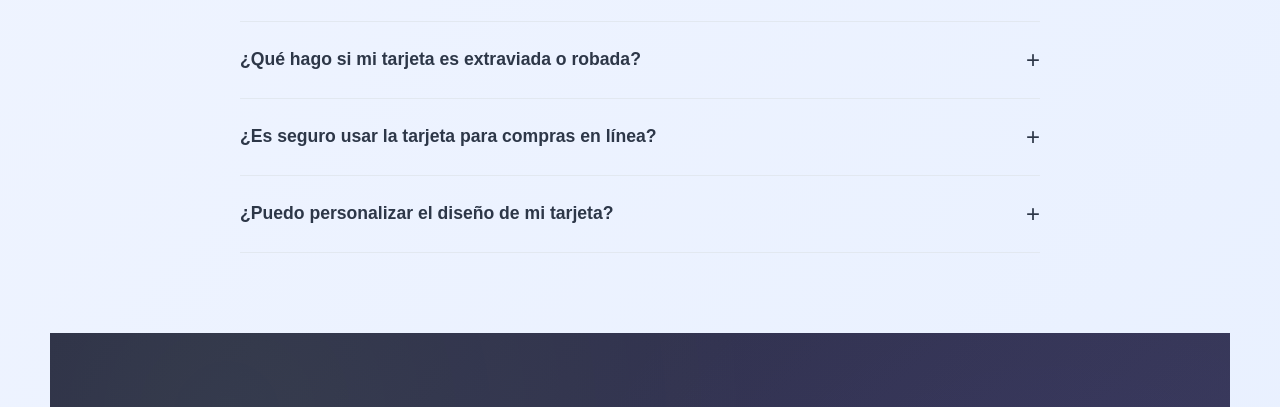
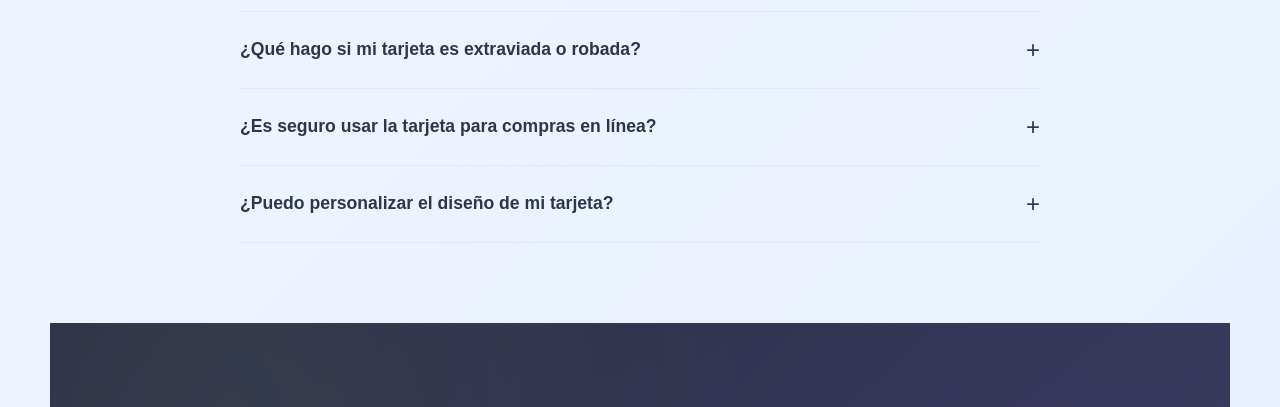
Before and after one commit to OrbeProject/orbebanco, a plain HTML site: page index.html in a window 1280 px wide. Shown: the part 3168-3575 px from the top of the page. Drawn offline with Linux system fonts and the light colour scheme.

Commit message:
Update styles.css

```diff
--- a/styles.css
+++ b/styles.css
@@ -16,7 +16,7 @@ body {
 .container {
     max-width: 1400px;
     margin: 30px;
-    padding: 10px 20px;
+    padding: 0px 20px;
 }
 
 /* Header y navegación */
```
